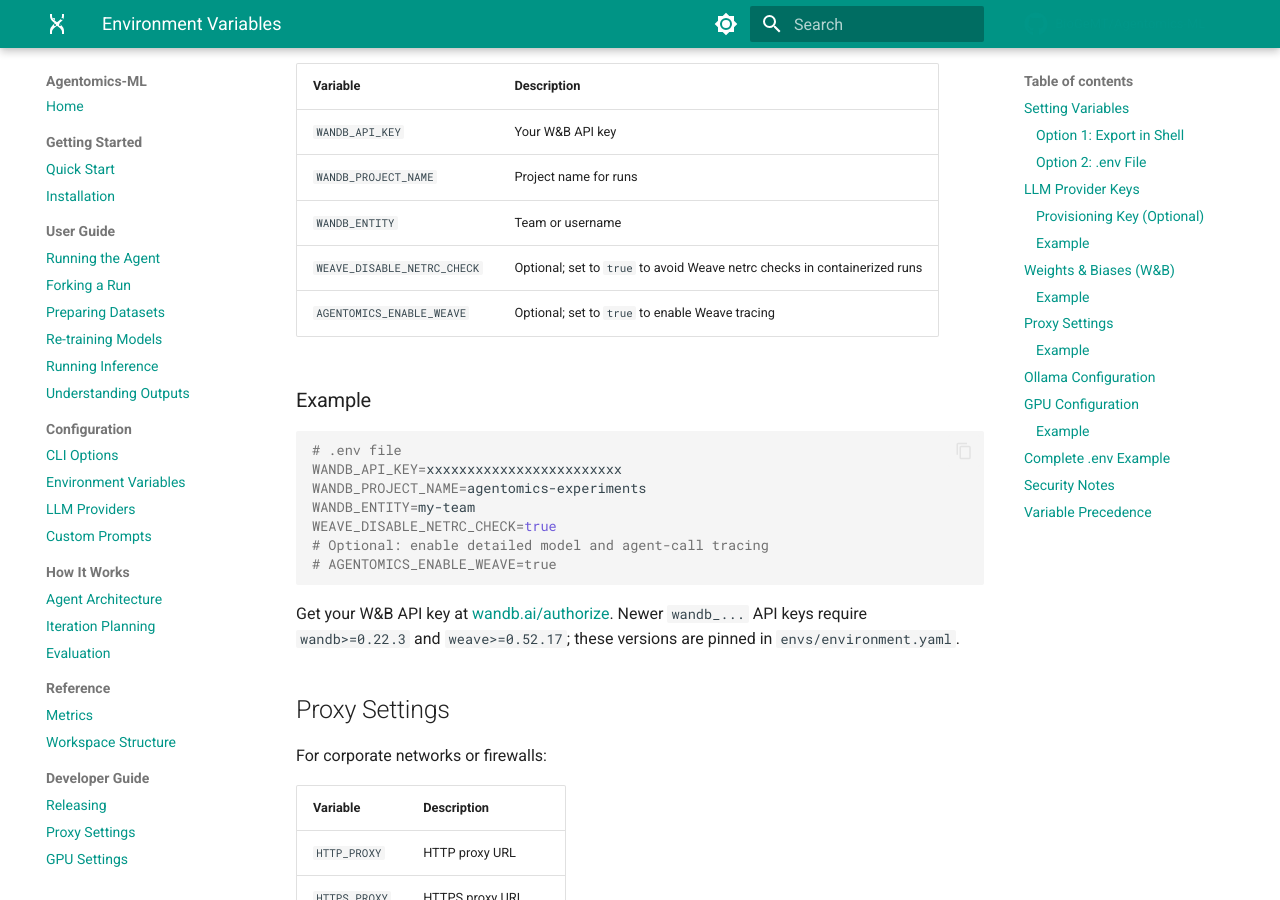
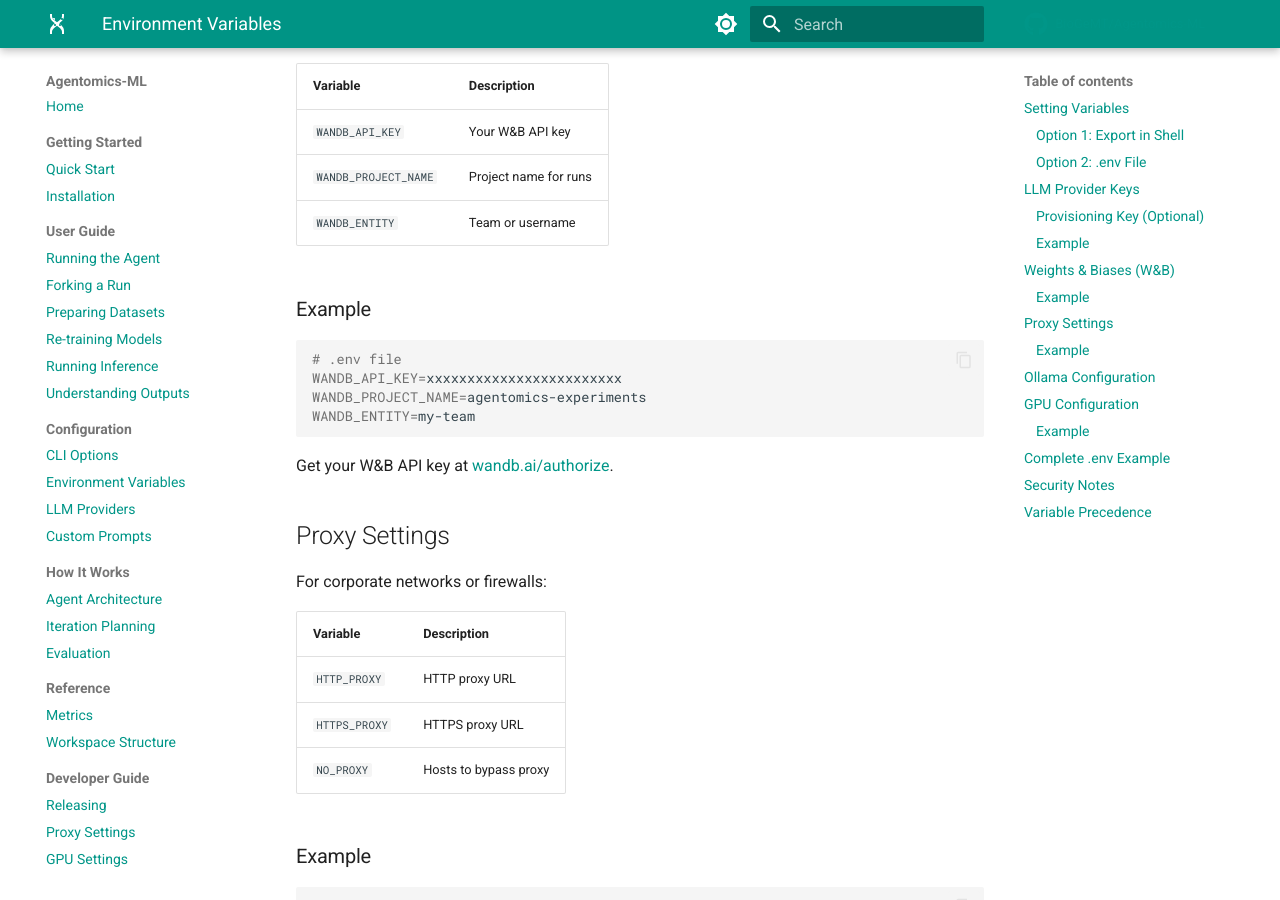
Before and after one commit to BioGeMT/agentomics-ml, an MkDocs documentation site: the page built from docs/configuration/environment.md, in a window 1280 px wide and 900 px high, scrolled down 1479 px. Built offline with MkDocs 1.6.1 and Material for MkDocs 9.7.7, drawn with Linux system fonts in a browser that asks for light colours; comment, search, counter and statistics services are not loaded; some of the changed text lies outside the part shown.

Commit message:
Fix weave examples and docs

````diff
--- a/docs/configuration/environment.md
+++ b/docs/configuration/environment.md
@@ -59,8 +59,6 @@
 | `WANDB_API_KEY` | Your W&B API key |
 | `WANDB_PROJECT_NAME` | Project name for runs |
 | `WANDB_ENTITY` | Team or username |
-| `WEAVE_DISABLE_NETRC_CHECK` | Optional; set to `true` to avoid Weave netrc checks in containerized runs |
-| `AGENTOMICS_ENABLE_WEAVE` | Optional; set to `true` to enable Weave tracing |
 
 ### Example
 
@@ -69,14 +67,9 @@
 WANDB_API_KEY=xxxxxxxxxxxxxxxxxxxxxxxx
 WANDB_PROJECT_NAME=agentomics-experiments
 WANDB_ENTITY=my-team
-WEAVE_DISABLE_NETRC_CHECK=true
-# Optional: enable detailed model and agent-call tracing
-# AGENTOMICS_ENABLE_WEAVE=true
 ```
 
 Get your W&B API key at [wandb.ai/authorize](https://wandb.ai/authorize).
-Newer `wandb_...` API keys require `wandb>=0.22.3` and `weave>=0.52.17`;
-these versions are pinned in `envs/environment.yaml`.
 
 ## Proxy Settings
 
@@ -135,8 +128,6 @@
 WANDB_API_KEY=xxxxxxxxxxxxxxxxxxxxxxxx
 WANDB_PROJECT_NAME=agentomics
 WANDB_ENTITY=my-team
-WEAVE_DISABLE_NETRC_CHECK=true
-# AGENTOMICS_ENABLE_WEAVE=true
 
 # Proxy (optional)
 # HTTP_PROXY=http://proxy.company.com:8080
````
Also changed, not shown: 1 other file.
